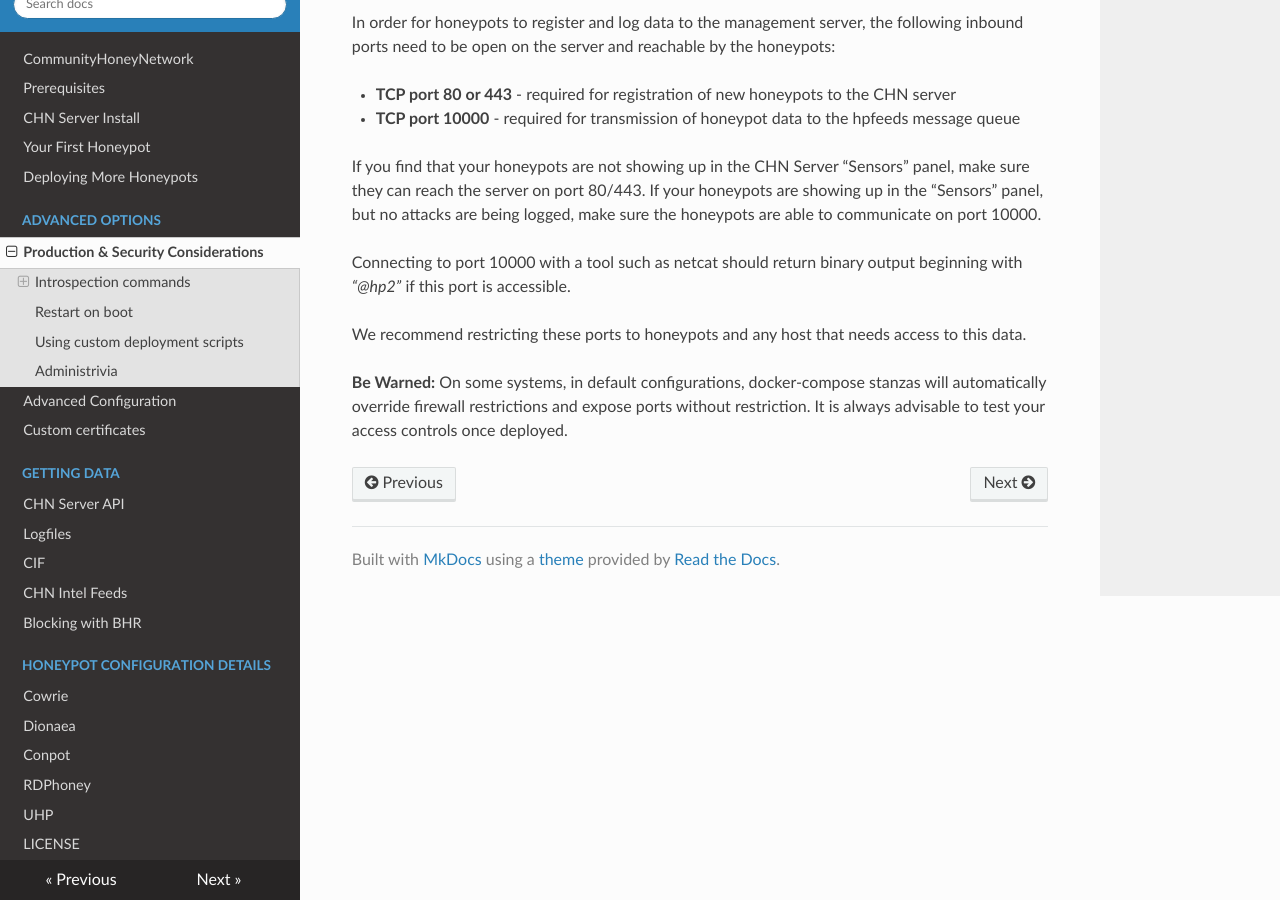
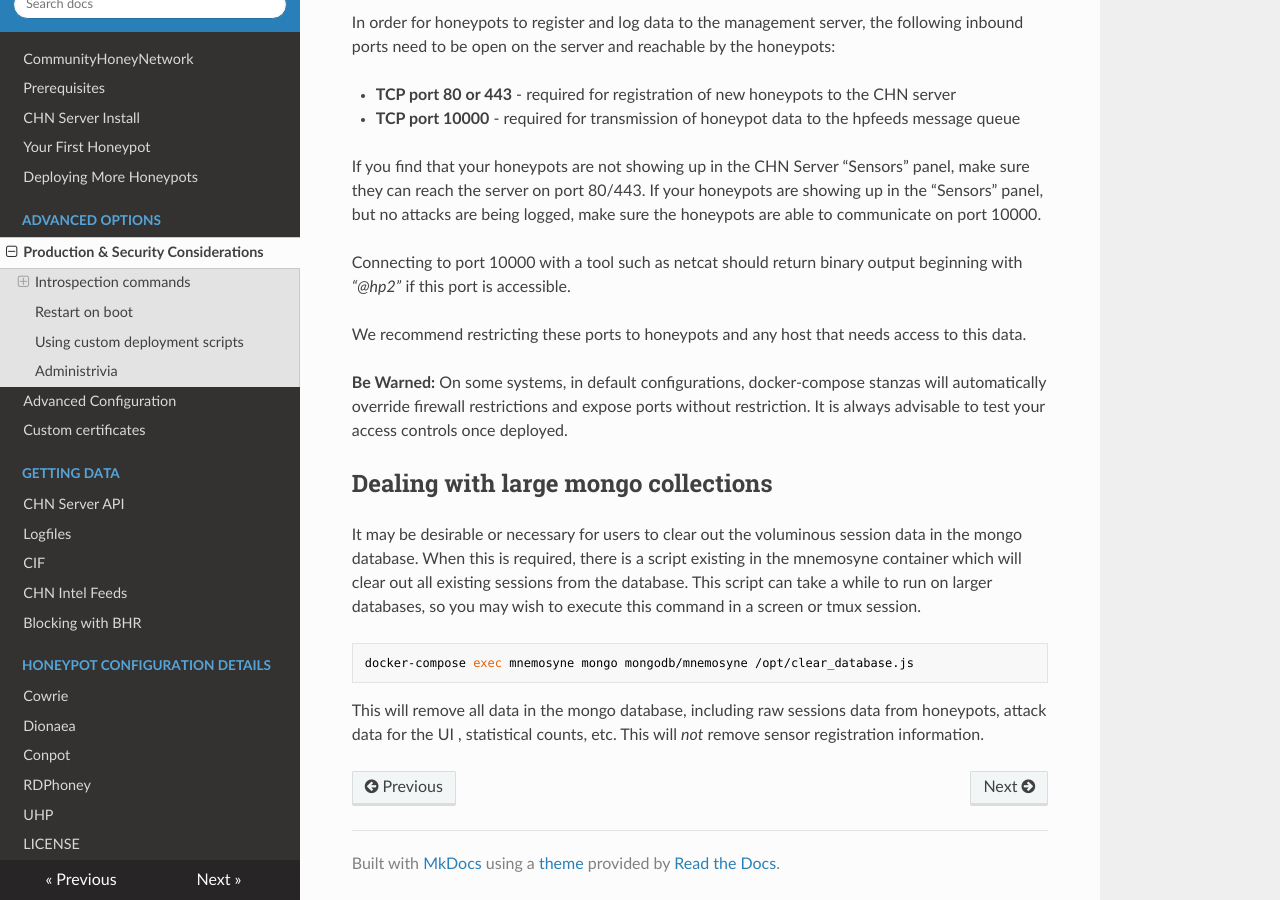
Before and after one commit to CommunityHoneyNetwork/chn-docs, an MkDocs documentation site: the page built from docs/prod_security.md, in a window 1280 px wide and 900 px high, scrolled down 4494 px. Built offline with MkDocs 1.6.1, drawn with Linux system fonts in a browser that asks for light colours; nearby versions of some CDN libraries; old or Windows-style settings are respelled for this version of MkDocs.

Commit message:
Add detail on removing mongo data
Signed-off-by: Jesse Bowling <jesse.bowling@duke.edu>

````diff
--- a/docs/prod_security.md
+++ b/docs/prod_security.md
@@ -239,3 +239,17 @@ We recommend restricting these ports to honeypots and any host that needs access
 **Be Warned:** On some systems, in default configurations, docker-compose stanzas will automatically override
  firewall restrictions and expose ports without restriction. It is always advisable to test your access controls once
   deployed.
+
+## Dealing with large mongo collections
+
+It may be desirable or necessary for users to clear out the voluminous session data in the mongo database. When this
+ is required, there is a script existing in the mnemosyne container which will clear out all existing sessions from
+  the database. This script can take a while to run on larger databases, so you may wish to execute this command in a
+   screen or tmux session.
+
+```bash
+docker-compose exec mnemosyne mongo mongodb/mnemosyne /opt/clear_database.js
+```
+
+This will remove all data in the mongo database, including raw sessions data from honeypots, attack data for the UI
+, statistical counts, etc. This will *not* remove sensor registration information.
````
